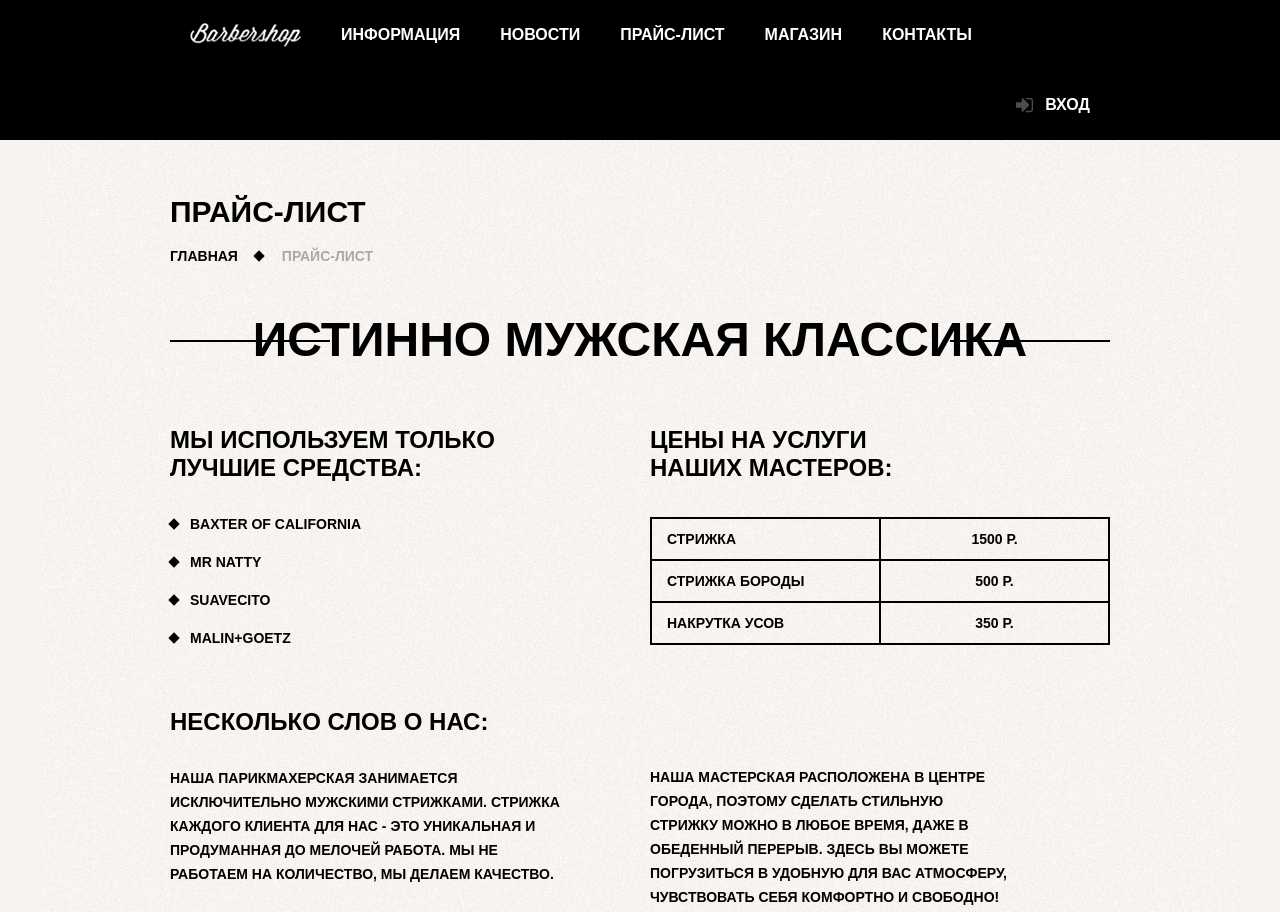
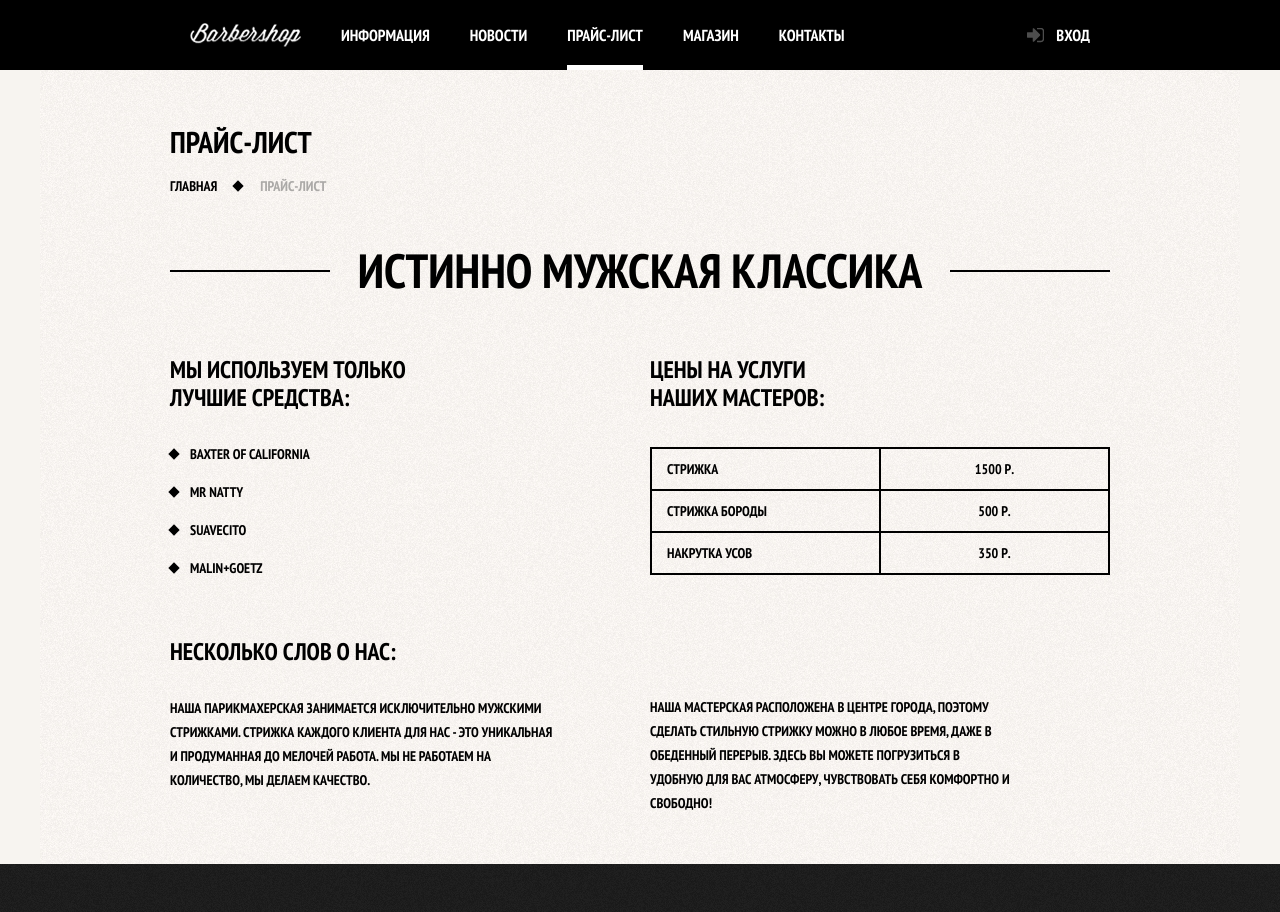
Before and after one commit to stayacid/barbershop, a website: page app/price.html in a window 1280 px wide. Shown: the top 912 px of the page. Drawn offline with Linux system fonts and the light colour scheme.

Commit message:
Minor changes

```diff
--- a/app/less/item.less
+++ b/app/less/item.less
@@ -82,14 +82,6 @@ body {
 		line-height: 20px;
 		box-sizing: border-box;
 		position: relative;
-		&:active::after {
-			content: "";
-			position: absolute;
-			bottom: 0;
-			width: 100%;
-			height: 4px;
-			background: #fff;
-		}
 	}
 	a {
 		color: #ffffff;
@@ -99,6 +91,18 @@ body {
 		&:hover {
 			background: #242424;
 		}
+	}
+	.active::after {
+		background: #fff;
+		bottom: 0;
+		content: "";
+		height: 5px;
+		left: 20px;
+		position: absolute;
+		right: 20px;
+	}
+	a.active:hover {
+		background: none;
 	}
 }
 
@@ -156,12 +160,6 @@ h1 {
 	}
 	li {
 		display: inline-block;
-		&:last-child a {
-			color: #aba9a7;
-			&::after {
-				display: none;
-			}
-		}
 	}
 	a {
 		color: #000;
@@ -181,6 +179,9 @@ h1 {
 			margin-left: -10px;
 			transform: rotate(45deg);
 		}
+	}
+	.current {
+		color: #aba9a7;
 	}
 }
 
--- a/app/less/price.less
+++ b/app/less/price.less
@@ -93,12 +93,20 @@ body {
 		}
 	}
 	.active::after {
+		background: #fff;
+		bottom: 0;
 		content: "";
+		height: 5px;
+		left: 20px;
 		position: absolute;
-		bottom: 0;
-		width: 100%;
-		height: 4px;
-		background: #fff;
+		right: 20px;
+	}
+	a.active:hover {
+		background: none;
+	}
+	span.active {
+		display: block;
+		padding: 25px 20px;
 	}
 }
 
@@ -156,12 +164,6 @@ h1 {
 	}
 	li {
 		display: inline-block;
-		&:last-child a {
-			color: #aba9a7;
-			&::after {
-				display: none;
-			}
-		}
 	}
 	a {
 		color: #000;
@@ -181,6 +183,9 @@ h1 {
 			margin-left: -10px;
 			transform: rotate(45deg);
 		}
+	}
+	.current {
+		color: #aba9a7;
 	}
 }
 
--- a/app/less/shop.less
+++ b/app/less/shop.less
@@ -93,12 +93,20 @@ body {
 		}
 	}
 	.active::after {
+		background: #fff;
+		bottom: 0;
 		content: "";
+		height: 5px;
+		left: 20px;
 		position: absolute;
-		bottom: 0;
-		width: 100%;
-		height: 4px;
-		background: #fff;
+		right: 20px;
+	}
+	a.active:hover {
+		background: none;
+	}
+	span.active {
+		display: block;
+		padding: 25px 20px;
 	}
 }
 
@@ -161,12 +169,6 @@ h1 {
 	}
 	li {
 		display: inline-block;
-		&:last-child a {
-			color: #aba9a7;
-			&::after {
-				display: none;
-			}
-		}
 	}
 	a {
 		color: #000;
@@ -186,6 +188,9 @@ h1 {
 			margin-left: -10px;
 			transform: rotate(45deg);
 		}
+	}
+	.current {
+		color: #aba9a7;
 	}
 }
 
--- a/app/price.html
+++ b/app/price.html
@@ -4,6 +4,7 @@
 <head>
 	<meta charset="UTF-8">
 	<title>Барбершоп "Бородинский"</title>
+	<link rel="stylesheet" href="https://fonts.googleapis.com/css?family=PT+Sans+Narrow:400,700&amp;subset=cyrillic">
 	<link rel="stylesheet" href="css/normalize.css">
 	<link rel="stylesheet" href="css/price.css">
 </head>
@@ -25,7 +26,7 @@
 						<a href="#">Новости</a>
 					</li>
 					<li>
-						<a href="#">Прайс-лист</a>
+						<span class="active">Прайс-лист</span>
 					</li>
 					<li>
 						<a href="shop.html">Магазин</a>
@@ -46,10 +47,10 @@
 			<div class="breadcrumps">
 				<ul>
 					<li>
-						<a href="#">Главная</a>
+						<a href="index.html">Главная</a>
 					</li>
-					<li>
-						<a href="#">Прайс-лист</a>
+					<li class="current">
+						Прайс-лист
 					</li>
 				</ul>
 			</div>
```
Also changed, not shown: app/item.html (+3 -3 lines), app/shop.html (+3 -3 lines), app/css/item.css, app/css/price.css, app/css/shop.css.
